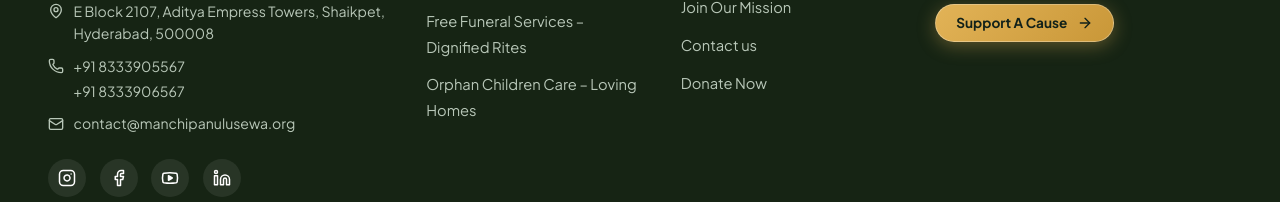
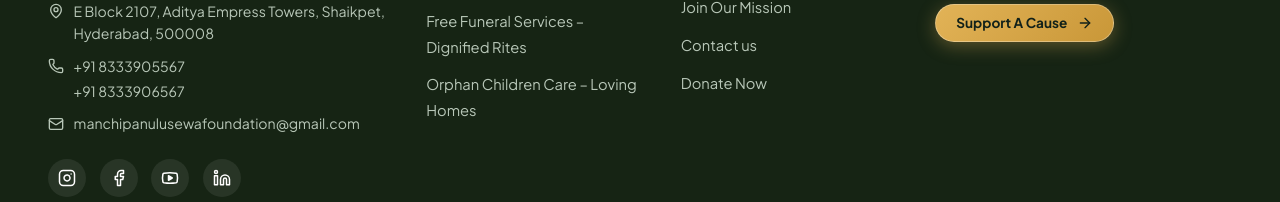
Before and after one commit to saranyak2406/ManchiPanuluSewaFoundation, a React (Vite) app: page / in a window 1280 px wide. Shown: the part 7832-8034 px from the top of the page. Built offline with nearby package versions, Linux system fonts and the light colour scheme.

Commit message:
Update website contact email to manchipanulusewafoundation@gmail.com

```diff
--- a/src/data/statsData.js
+++ b/src/data/statsData.js
@@ -144,8 +144,8 @@ export const complianceInfo = {
       rawPhone: "8333906567"
     }
   ],
-  officialEmail: "contact@manchipanulusewa.org",
-  volunteerEmail: "volunteer@manchipanulusewa.org",
-  donationsEmail: "donations@manchipanulusewa.org",
+  officialEmail: "manchipanulusewafoundation@gmail.com",
+  volunteerEmail: "manchipanulusewafoundation@gmail.com",
+  donationsEmail: "manchipanulusewafoundation@gmail.com",
   workingHours: "Monday to Saturday: 9:00 AM – 6:30 PM IST"
 };
```
Also changed, not shown: 1 other file (tests, documents, lock files or other folders).
